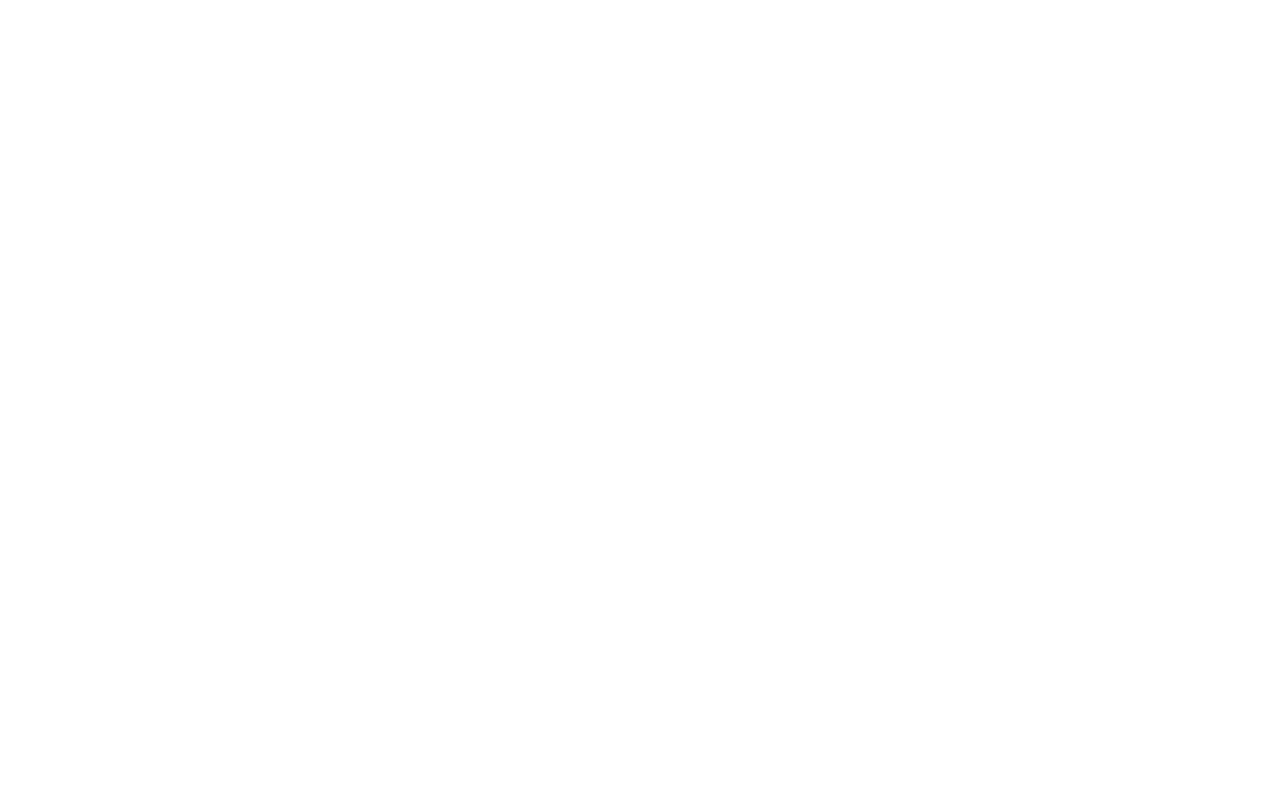
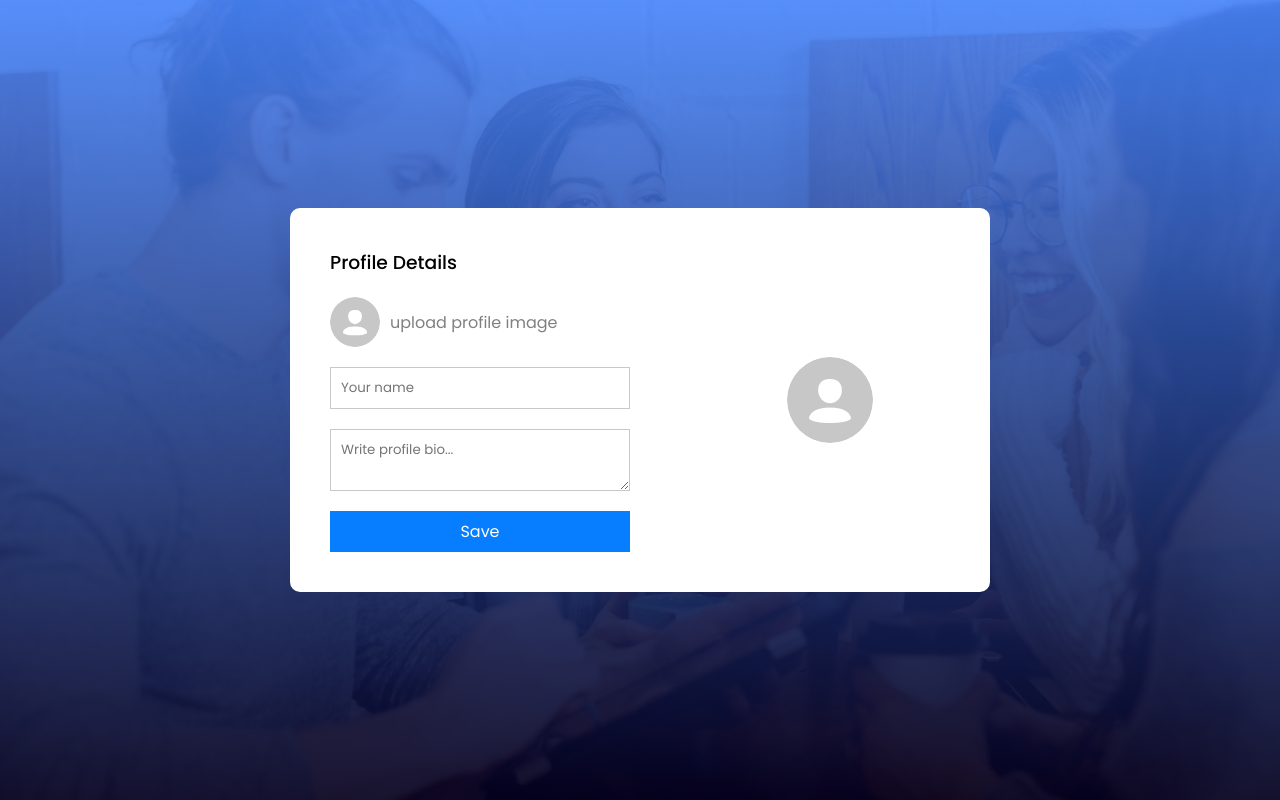
Before and after one commit to Addhyan01/Realtime_chating_app, a React (Vite) app: page /profile in a window 1280 px wide. Before the commit this address had no page. Built offline with nearby package versions, Linux system fonts and the light colour scheme.

Commit message:
Profile page is created

```diff
--- a/src/App.jsx
+++ b/src/App.jsx
@@ -9,7 +9,7 @@
     <Routes>
       <Route path='/' element={<Login />} />
       <Route path='/chat' element={<Chat />} />
-      <Route path='/profil' element={<ProfileUpdate />} />
+      <Route path='/profile' element={<ProfileUpdate />} />
 
 
     </Routes>
--- a/src/component/LeftSideBar/LeftSideBar.css
+++ b/src/component/LeftSideBar/LeftSideBar.css
@@ -85,3 +85,33 @@
 .friends:hover span{
     color: white;
 }
+
+
+.ls-nav .menu{
+    position: relative;
+    padding: 10px 0px;
+}
+.menu .sub-menu{
+    position: absolute;
+    top: 100%;
+    right: 0;
+    width: 130px;
+    padding: 20px;
+    border-radius: 5px;
+    background-color: white;
+    color: black;
+    display: none;
+}
+.sub-menu hr{
+    border: none;
+    height: 1px;
+    background: #a4a4a4;
+    margin: 8px 0px;
+}
+.sub-menu p{
+    cursor: pointer;
+    font-size: 14px;
+}
+.menu:hover .sub-menu{
+    display: block;
+}
--- a/src/component/LeftSideBar/LeftSideBar.jsx
+++ b/src/component/LeftSideBar/LeftSideBar.jsx
@@ -10,6 +10,11 @@
           <img src={assets.logo}  className="logo" alt="logo" />
           <div className="menu">
             <img src={assets.menu_icon} alt="" />
+              <div className="sub-menu">
+                <p>Edit Profile</p>
+                <hr />
+                <p>Logout</p>
+              </div>
           </div>
         </div>
         <div className="ls-search">
--- a/src/pages/ProfileUpdate/ProfileUpdate.css
+++ b/src/pages/ProfileUpdate/ProfileUpdate.css
@@ -0,0 +1,61 @@
+.profile{
+    min-height: 100vh;
+    background: url(/background.png) no-repeat;
+    background-size: cover;
+    display: flex;
+    align-items: center;
+    justify-content: center;
+}
+
+.profile-container{
+    background-color: white;
+    display: flex;
+    align-items: center;
+    justify-content: space-between;
+    min-width: 700px;
+    border-radius: 10px;
+}
+
+.profile-pic{
+   max-width: 160px;
+    aspect-ratio: 1/1;
+    margin: 20px auto;
+    border-radius: 50%;
+}
+.profile form{
+    display: flex;
+    flex-direction: column;
+    gap: 20px;
+    padding: 40px;
+
+}
+.profile form h3{
+    font-weight: 500;
+
+}
+.profile label{
+    display: flex;
+    align-items: center;
+    gap: 10px;
+    color: gray;
+    cursor: pointer;
+}
+.profile label img{
+    width: 50px;
+    aspect-ratio: 1/1;
+    border-radius: 50%;
+}
+.profile input, textarea{
+    padding: 10px;
+    min-width: 300px;
+    border: 1px solid #c9c9c9;
+    outline-color: #077eff;
+}
+.profile form button{
+    border: none;
+    color: white;
+    background-color: #077eff;
+    padding: 8px;
+    font-size: 16px;
+    cursor: pointer;
+}
--- a/src/pages/ProfileUpdate/ProfileUpdate.jsx
+++ b/src/pages/ProfileUpdate/ProfileUpdate.jsx
@@ -1,9 +1,28 @@
-import React from 'react';
+import React, { useState } from 'react';
 import "./ProfileUpdate.css"
+import assets from "../../assets/assets"
 
 const ProfileUpdate = () => {
+  const [image, setImage] = useState(false);
+
   return (
-    <div>ProfileUpdate</div>
+    <div className="profile">
+      <div className="profile-container">
+        <form>
+          <h3>Profile Details</h3>
+          <label htmlFor='avatar'>
+            <input type="file" id='avatar' onChange={(e) => setImage(e.target.files[0])} accept='.png, .jpg, .jpeg' hidden />
+              <img src={image? URL.createObjectURL(image) : assets.avatar_icon} alt="" />
+              upload profile image
+          </label>
+          <input type="text" placeholder='Your name' required />
+          <textarea placeholder='Write profile bio...'></textarea>
+          <button type='submit'>Save</button>
+
+        </form>
+        <img className='profile-pic'  src={ image? URL.createObjectURL(image) : assets.avatar_icon} alt="" />
+      </div>
+    </div>
   )
 }
 
```
